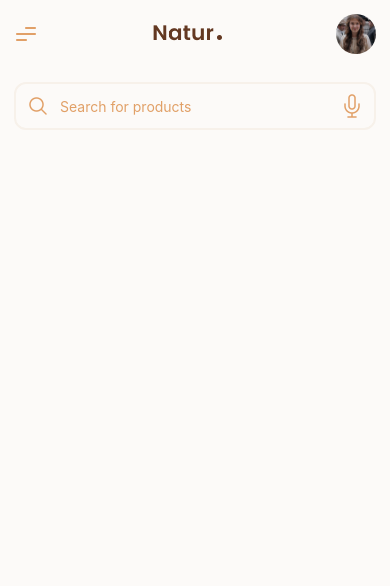
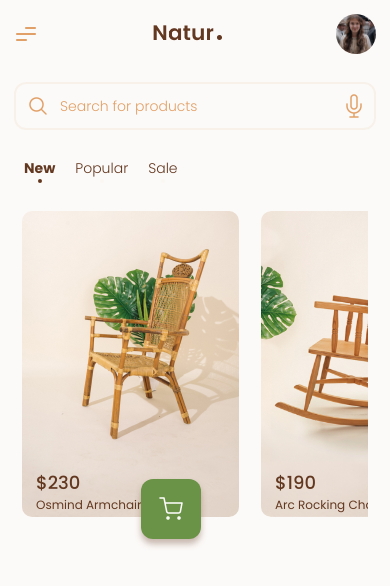
Before and after one commit to TidbitsJS/ReactNative-Kits, a React Native app in the folder natur/: screen /Home in a window 390 px wide. Shown: the top 586 px of the page. Built offline with nearby package versions, Linux system fonts and the light colour scheme.

Commit message:
home products component

```diff
--- a/natur/components/home/HomeHeader.js
+++ b/natur/components/home/HomeHeader.js
@@ -1,6 +1,6 @@
 import React from "react";
 import { View, Image, TextInput, TouchableOpacity } from "react-native";
-import { COLORS, icons, images, SIZES } from "../../constants";
+import { COLORS, FONTS, icons, images, SIZES } from "../../constants";
 
 const HomeHeader = () => {
   return (
@@ -64,6 +64,7 @@ const HomeHeader = () => {
             flex: 1,
             color: COLORS.secondary,
             paddingHorizontal: SIZES.small,
+            ...FONTS.regular,
           }}
           placeholderTextColor={COLORS.primary}
         />
--- /dev/null
+++ b/natur/components/home/HomeProducts.js
@@ -0,0 +1,154 @@
+import React from "react";
+import { View, Text, TouchableOpacity, Image, FlatList } from "react-native";
+import { chairs, COLORS, FONTS, icons, SIZES } from "../../constants";
+import { SHADOW } from "../../constants/theme";
+
+const ProductCard = ({ index, chair }) => {
+  return (
+    <View
+      style={{
+        minWidth: 217,
+        minHeight: 350,
+        marginRight: index === chairs.length - 1 ? 0 : SIZES.large,
+      }}
+    >
+      <TouchableOpacity activeOpacity={0.75} style={{ minHeight: 320 }}>
+        <Image
+          source={chair.img}
+          resizeMode="cover"
+          style={{
+            width: 217,
+            height: 306,
+            position: "absolute",
+            borderRadius: SIZES.small,
+          }}
+        />
+        <View
+          style={{
+            flex: 1,
+            flexDirection: "row",
+            justifyContent: "space-between",
+            alignItems: "center",
+            paddingHorizontal: SIZES.base,
+            paddingVertical: SIZES.small,
+            position: "absolute",
+            bottom: 0,
+          }}
+        >
+          <View style={{ flex: 1 }}>
+            <Text
+              style={{
+                ...FONTS.subHeading,
+                color: COLORS.secondary,
+              }}
+            >
+              {chair.price}
+            </Text>
+            <Text
+              style={{
+                ...FONTS.body,
+                color: COLORS.secondary,
+              }}
+            >
+              {chair.name}
+            </Text>
+          </View>
+          <TouchableOpacity
+            style={{
+              width: 60,
+              height: 60,
+              borderRadius: SIZES.small + 2,
+              backgroundColor: COLORS.tertiary,
+              justifyContent: "center",
+              alignItems: "center",
+              top: SIZES.medium,
+              ...SHADOW.darkShadow,
+            }}
+          >
+            <Image
+              source={icons.cart}
+              resizeMode="contain"
+              style={{ width: 24, height: 24, tintColor: COLORS.white }}
+            />
+          </TouchableOpacity>
+        </View>
+      </TouchableOpacity>
+    </View>
+  );
+};
+
+const ActiveSection = ({ title, activeSection, handlePress }) => {
+  return (
+    <TouchableOpacity
+      style={{
+        marginHorizontal: SIZES.small,
+        justifyContent: "center",
+        alignItems: "center",
+      }}
+      onPress={handlePress}
+    >
+      <Text
+        style={{
+          ...FONTS.regular,
+          fontFamily:
+            activeSection === title ? "Poppins-Bold" : "Poppins-Light",
+          color: COLORS.secondary,
+          textTransform: "capitalize",
+        }}
+      >
+        {title}
+      </Text>
+      <View
+        style={{
+          width: 4,
+          height: 4,
+          borderRadius: 2,
+          backgroundColor:
+            activeSection === title ? COLORS.secondary : COLORS.brownBG,
+        }}
+      />
+    </TouchableOpacity>
+  );
+};
+
+const HomeProducts = () => {
+  const [activeSection, setActiveSection] = React.useState("new");
+
+  return (
+    <View style={{ width: "100%" }}>
+      <View
+        style={{
+          padding: SIZES.base,
+          flexDirection: "row",
+          justifyContent: "flex-start",
+          alignItems: "center",
+        }}
+      >
+        {["new", "popular", "sale"].map((section) => (
+          <ActiveSection
+            key={section}
+            activeSection={activeSection}
+            title={section}
+            handlePress={() => setActiveSection(section)}
+          />
+        ))}
+      </View>
+
+      <View
+        style={{ marginHorizontal: SIZES.large, marginVertical: SIZES.base }}
+      >
+        <FlatList
+          data={chairs}
+          renderItem={({ item, index }) => (
+            <ProductCard index={index} chair={item} />
+          )}
+          keyExtractor={(item) => item.id}
+          horizontal
+          showsHorizontalScrollIndicator={false}
+        />
+      </View>
+    </View>
+  );
+};
+
+export default HomeProducts;
--- /dev/null
+++ b/natur/constants/data.js
@@ -0,0 +1,90 @@
+import icons from "./icons";
+import images from "./images";
+
+const chairs = [
+  {
+    id: "chair1",
+    name: "Osmind Armchair",
+    price: "$230",
+    img: images.chair02,
+    details:
+      "Light weight Osmind Armchair is famous for it’s comfort and durability, it’s made of unproductive oil palm wood from Indonesia. Water resistant and weather shield formula is applied for longer life.",
+    properties: [
+      {
+        id: "chair1-1",
+        name: "24x19x18",
+        icon: icons.move,
+      },
+      {
+        id: "chair1-2",
+        name: "Palm Tree",
+        icon: icons.archive,
+      },
+      {
+        id: "chair1-3",
+        name: "Indonesia",
+        icon: icons.flag,
+      },
+      {
+        id: "chair1-4",
+        name: "5 Years",
+        icon: icons.award,
+      },
+    ],
+  },
+  {
+    id: "chair2",
+    name: "Arc Rocking Chair",
+    price: "$190",
+    img: images.chair01,
+    details:
+      "Arc Rocking Chair is a stylish and comfortable chair with a modern design. It’s made of unproductive oil palm wood from Indonesia. Water resistant and weather shield formula is applied for longer life.",
+    properties: [
+      {
+        id: "chair2-1",
+        name: "24x24x18",
+        icon: icons.move,
+      },
+      {
+        id: "chair2-2",
+        name: "Oak Wood",
+        icon: icons.archive,
+      },
+      {
+        id: "chair2-3",
+        name: "Japan",
+        icon: icons.flag,
+      },
+      {
+        id: "chair2-4",
+        name: "3 Years",
+        icon: icons.award,
+      },
+    ],
+  },
+];
+
+const categories = [
+  {
+    id: "category1",
+    name: "Chairs",
+    icon: icons.chair,
+  },
+  {
+    id: "category2",
+    name: "Tables",
+    icon: icons.tables,
+  },
+  {
+    id: "category3",
+    name: "Lamps",
+    icon: icons.lamps,
+  },
+  {
+    id: "category4",
+    name: "Shelves",
+    icon: icons.shelves,
+  },
+];
+
+export { chairs, categories };
--- a/natur/constants/index.js
+++ b/natur/constants/index.js
@@ -1,5 +1,6 @@
 import images from "./images";
 import icons from "./icons";
 import { COLORS, FONTS, SIZES } from "./theme";
+import { chairs, categories } from "./data";
 
-export { images, icons, COLORS, FONTS, SIZES };
+export { images, icons, COLORS, FONTS, SIZES, chairs, categories };
--- a/natur/constants/theme.js
+++ b/natur/constants/theme.js
@@ -46,4 +46,51 @@ const FONTS = {
   },
 };
 
+export const SHADOW = {
+  darkShadow: {
+    shadowColor: COLORS.secondary,
+    shadowOffset: {
+      width: 0,
+      height: 5,
+    },
+    shadowOpacity: 0.34,
+    shadowRadius: 6.27,
+
+    elevation: 10,
+  },
+  mediumShadow: {
+    shadowColor: COLORS.secondary,
+    shadowOffset: {
+      width: 0,
+      height: 2,
+    },
+    shadowOpacity: 0.25,
+    shadowRadius: 3.84,
+
+    elevation: 5,
+  },
+  lightShadow: {
+    shadowColor: COLORS.primary,
+    shadowOffset: {
+      width: 0,
+      height: 1,
+    },
+    shadowOpacity: 0.2,
+    shadowRadius: 1.41,
+
+    elevation: 2,
+  },
+  dimShadow: {
+    shadowColor: COLORS.brownBG,
+    shadowOffset: {
+      width: 0,
+      height: 1,
+    },
+    shadowOpacity: 0.1,
+    shadowRadius: 1,
+
+    elevation: 1,
+  },
+};
+
 export { COLORS, SIZES, FONTS };
--- a/natur/screens/Home.js
+++ b/natur/screens/Home.js
@@ -1,6 +1,7 @@
 import React from "react";
-import { View, Text, SafeAreaView } from "react-native";
+import { View, Text, SafeAreaView, ScrollView } from "react-native";
 import HomeHeader from "../components/home/HomeHeader";
+import HomeProducts from "../components/home/HomeProducts";
 import { COLORS } from "../constants";
 import FocusedStatusBar from "../utils/FocusedStatusBar";
 
@@ -11,9 +12,12 @@ const Home = () => {
         backgroundColor={COLORS.brownBG}
         barStyle="dark-content"
       />
-      <View style={{ flex: 1 }}>
-        <HomeHeader />
-      </View>
+      <ScrollView showsVerticalScrollIndicator={false}>
+        <View style={{ flex: 1 }}>
+          <HomeHeader />
+          <HomeProducts />
+        </View>
+      </ScrollView>
     </SafeAreaView>
   );
 };
```
